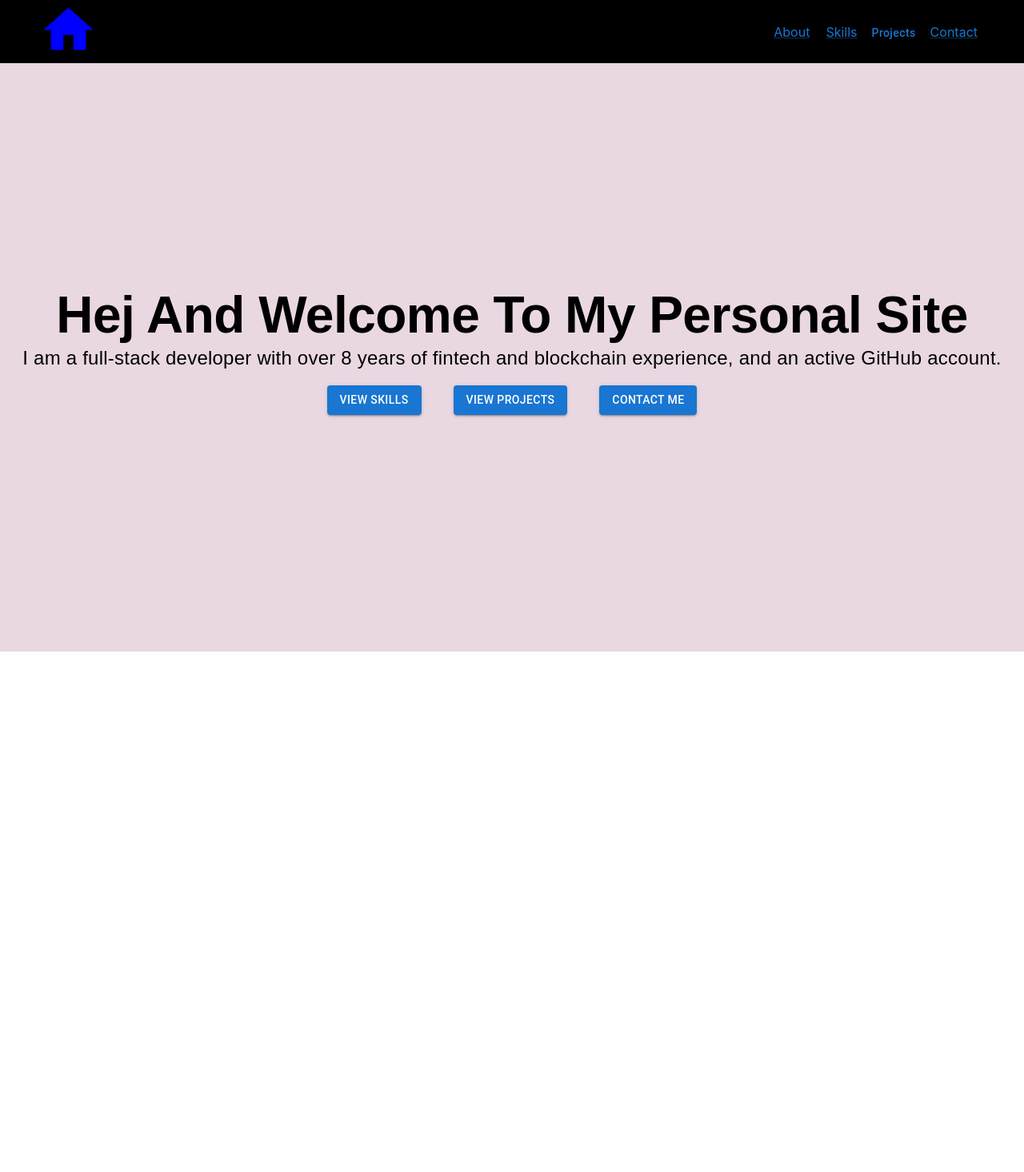
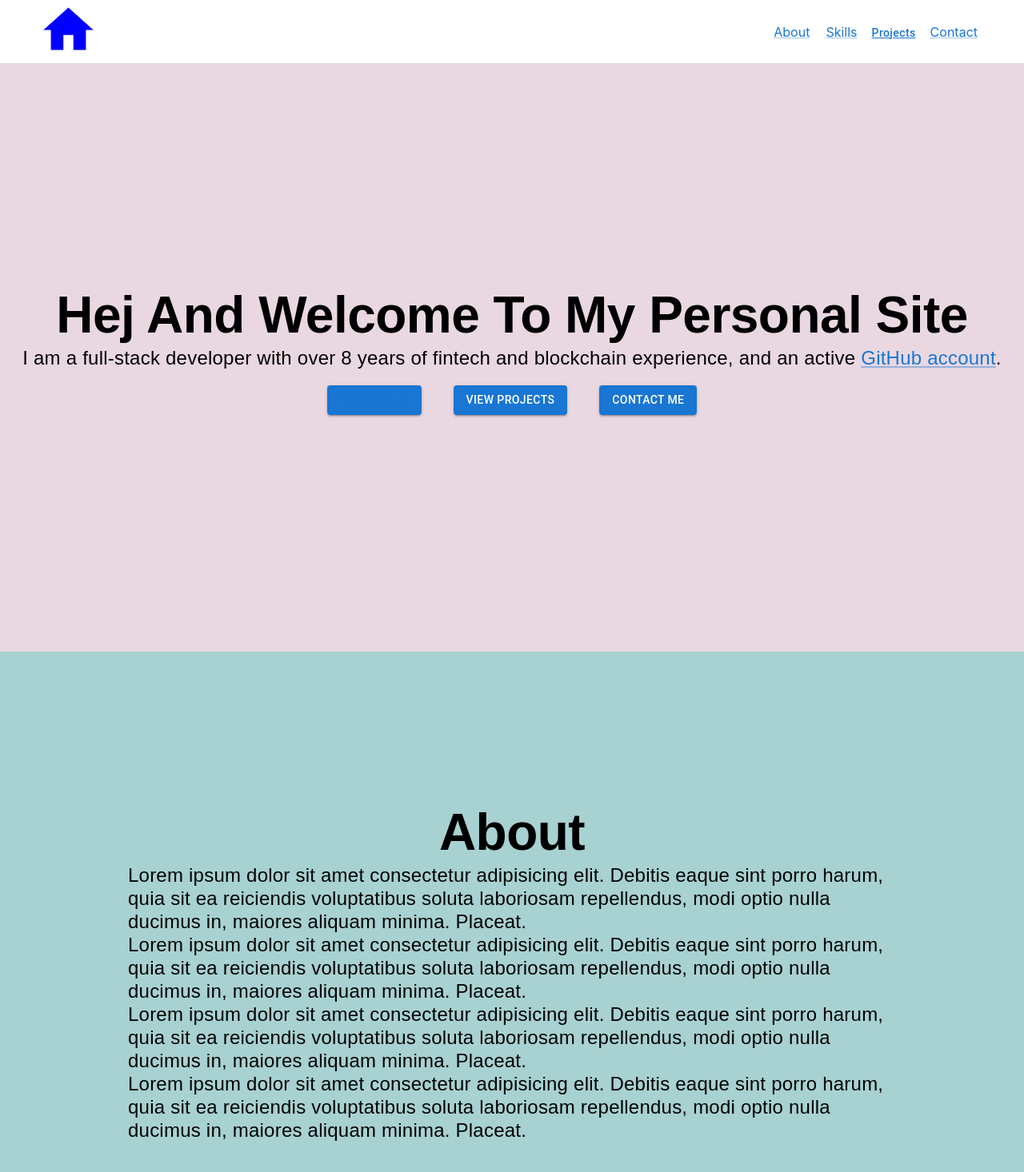
Before and after one commit to hal-alex/personal-site-mui, a React (Create React App) app: page / in a window 1280 px wide. Shown: the top 1466 px of the page at 80% size. Before the commit the page ends 815 px from the top, so only its background shows below. Built offline with nearby package versions, Linux system fonts and the light colour scheme.

Commit message:
placeholder for about added

```diff
--- a/src/App.js
+++ b/src/App.js
@@ -1,12 +1,14 @@
 import { Box } from "@mui/material"
 import Header from "./components/Header"
 import Hero from "./components/Hero"
+import About from "./components/About"
 
 function App() {
   return (
     <Box>
       <Header></Header>
       <Hero></Hero>
+      <About></About>
     </Box>
   )
 }
--- /dev/null
+++ b/src/components/About.js
@@ -0,0 +1,54 @@
+import { Typography, Box, Button, Link } from "@mui/material"
+
+const About = () => {
+  const styles = {
+    container: {
+      background: "#A8D1D1",
+      display: "flex",
+      flexDirection: "column",
+      minHeight: "100vh",
+      justifyContent: "center",
+      alignItems: "center",
+    },
+    wrapper: {
+      display: "flex",
+      maxWidth: "75%",
+      height: "75%",
+      flexDirection: "column",
+    },
+  }
+
+  return (
+    <Box sx={styles.container}>
+      <Typography variant="h2">About</Typography>
+      <Box sx={styles.wrapper}>
+        <Typography>
+          Lorem ipsum dolor sit amet consectetur adipisicing elit. Debitis eaque
+          sint porro harum, quia sit ea reiciendis voluptatibus soluta
+          laboriosam repellendus, modi optio nulla ducimus in, maiores aliquam
+          minima. Placeat.
+        </Typography>
+        <Typography>
+          Lorem ipsum dolor sit amet consectetur adipisicing elit. Debitis eaque
+          sint porro harum, quia sit ea reiciendis voluptatibus soluta
+          laboriosam repellendus, modi optio nulla ducimus in, maiores aliquam
+          minima. Placeat.
+        </Typography>
+        <Typography>
+          Lorem ipsum dolor sit amet consectetur adipisicing elit. Debitis eaque
+          sint porro harum, quia sit ea reiciendis voluptatibus soluta
+          laboriosam repellendus, modi optio nulla ducimus in, maiores aliquam
+          minima. Placeat.
+        </Typography>
+        <Typography>
+          Lorem ipsum dolor sit amet consectetur adipisicing elit. Debitis eaque
+          sint porro harum, quia sit ea reiciendis voluptatibus soluta
+          laboriosam repellendus, modi optio nulla ducimus in, maiores aliquam
+          minima. Placeat.
+        </Typography>
+      </Box>
+    </Box>
+  )
+}
+
+export default About
--- a/src/components/DropdownMenu.js
+++ b/src/components/DropdownMenu.js
@@ -9,6 +9,7 @@ export default function BasicMenu() {
     dropdownMenu: {
       textTransform: "capitalize",
       pt: "9px",
+      textDecoration: "underline",
     },
   }
 
--- a/src/components/Header.js
+++ b/src/components/Header.js
@@ -17,7 +17,7 @@ import DropdownMenu from "./DropdownMenu"
 
 const styles = {
   appBar: {
-    background: "black",
+    background: "white",
     display: "flex",
   },
   logo: {
@@ -49,15 +49,15 @@ const Header = () => {
     <AppBar position="static" sx={styles.appBar}>
       <Container maxWidth="xl">
         <Toolbar sx={styles.container}>
-          <Box component="a" href="/">
+          <Box component="a" href="">
             <HomeIcon sx={styles.logo}></HomeIcon>
           </Box>
           <Box sx={styles.linkContainer}>
             {pages.map((item, index) => {
               return item.title === "Projects" ? (
-                <DropdownMenu></DropdownMenu>
+                <DropdownMenu key={index}></DropdownMenu>
               ) : (
-                <Link href="/" key={index} sx={styles.links}>
+                <Link to="/#about" key={index} sx={styles.links}>
                   {item.title}
                 </Link>
               )
--- a/src/components/Hero.js
+++ b/src/components/Hero.js
@@ -1,4 +1,4 @@
-import { Typography, Box, Button } from "@mui/material"
+import { Typography, Box, Button, Link } from "@mui/material"
 
 const Hero = () => {
   const styles = {
@@ -47,11 +47,15 @@ const Hero = () => {
           </Typography>
           <Typography variant="body1" sx={styles.text}>
             I am a full-stack developer with over 8 years of fintech and
-            blockchain experience, and an active GitHub account.
+            blockchain experience, and an active{" "}
+            <Link href="https://github.com/hal-alex" target="_blank">
+              GitHub account
+            </Link>
+            .
           </Typography>
           <Box sx={styles.buttonContainer}>
             <Button variant="contained" sx={styles.ctaButton}>
-              View Skills
+              <Link>View Skills</Link>
             </Button>
             <Button variant="contained" sx={styles.ctaButton}>
               View Projects
```
